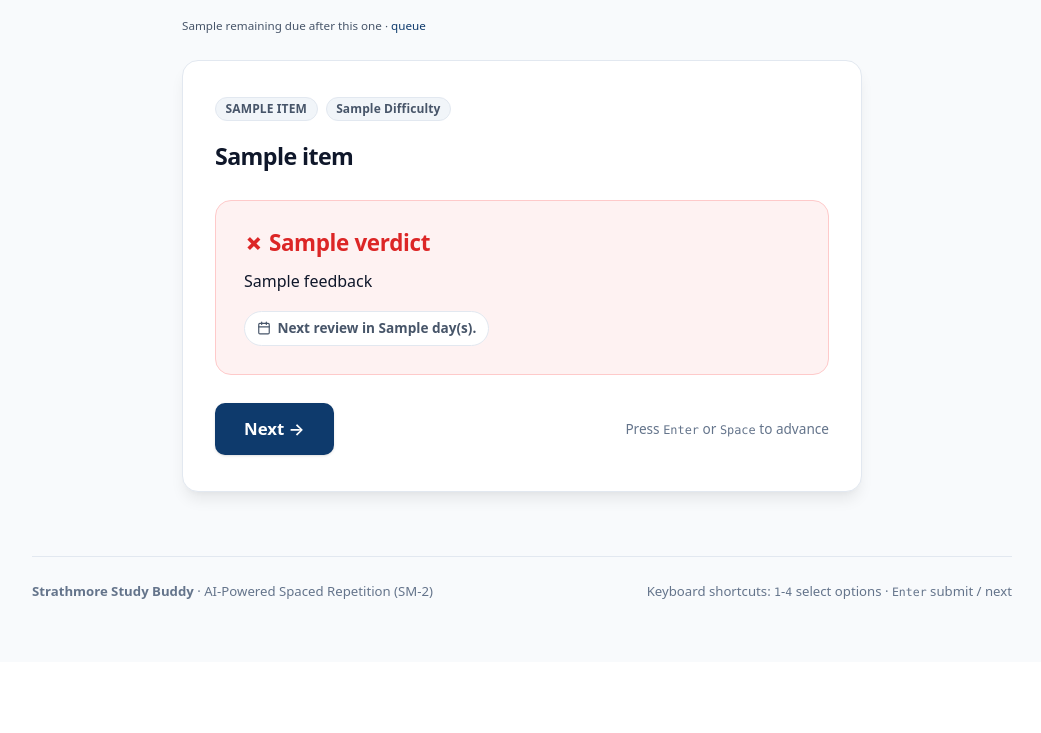
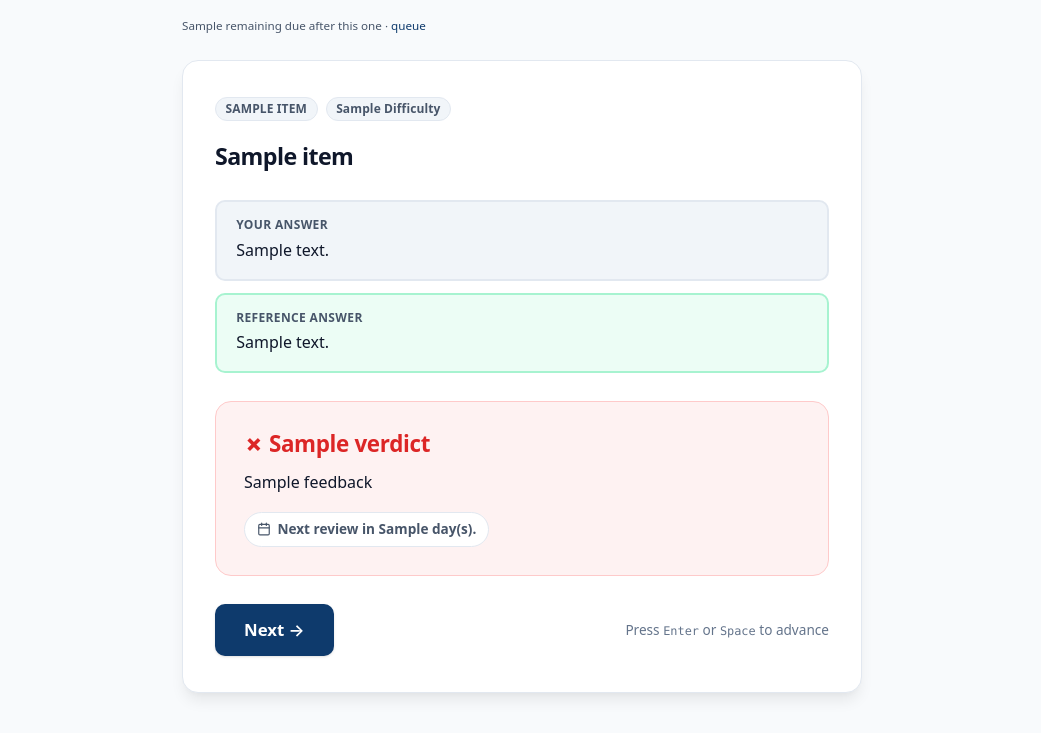
Before and after one commit to keanehatescoding/starthmore-study-buddy, a FastAPI app: template templates/take.html in a window 1280 px wide. Shown: the part 138-871 px from the top of the page, without its empty margins (118-1159 px from the left). Before the commit the page ends 737 px from the top, so only its background shows below. Run offline with FastAPI, Linux system fonts and the light colour scheme; the template is opened without the code that fills it: most values are stand-ins (such as "Sample title", 1, 10 or a date in 2020); parts of the project's set-up code (start-up, migrations or seed data) failed here and were passed over.

Commit message:
feat(review): reveal the key and the user's answer on the result page
MCQ results list the options again with the correct one and the user's
pick marked; short answers show the user's answer beside the reference
answer. The submitted answer is stored on ReviewState (migration 0017,
review_states.last_answer) so the PRG result page and replays can read
it back; rows answered before the migration show the key only.

Closes #60

Co-Authored-By: Claude Opus 5.5 <noreply@anthropic.com>

```diff
--- a/app/grade.py
+++ b/app/grade.py
@@ -111,12 +111,21 @@ def _stored_mcq_index(value, n_options: int) -> int | None:
     return _mcq_index(str(int(number)), n_options) if number.is_integer() else None
 
 
+def mcq_index(value, item: QuizItem) -> int | None:
+    """A submitted answer as an index into the item's options, or None."""
+    return _mcq_index(value, len(item.options or []))
+
+
+def correct_mcq_index(item: QuizItem) -> int | None:
+    """The item's correct option, or None when the stored key is unusable."""
+    return _stored_mcq_index(item.correct_answer, len(item.options or []))
+
+
 def grade_mcq(item: QuizItem, answer: str) -> float:
-    n = len(item.options or [])
-    chosen = _mcq_index(answer, n)
+    chosen = mcq_index(answer, item)
     if chosen is None:
         raise InvalidAnswer("Pick one of the listed options.")
-    return 1.0 if chosen == _stored_mcq_index(item.correct_answer, n) else 0.0
+    return 1.0 if chosen == correct_mcq_index(item) else 0.0
 
 
 def _is_due(state: ReviewState | None, now: datetime) -> bool:
@@ -212,6 +221,7 @@ def submit_answer(
     state.ease_factor = ease
     state.last_result = verdict(partial)
     state.last_feedback = feedback
+    state.last_answer = answer
     if quality < 3:
         state.lapses += 1
     state.next_review_date = next_review_date(interval, now, user_zone(session, user_id))
--- a/app/main.py
+++ b/app/main.py
@@ -27,8 +27,10 @@ from app.grade import (
     MAX_ANSWER_CHARS,
     InvalidAnswer,
     NotDue,
+    correct_mcq_index,
     due_count,
     due_items,
+    mcq_index,
     submit_answer,
     user_owns_item,
 )
@@ -560,7 +562,11 @@ def review_result(
         "verdict": state.last_result,
         "feedback": state.last_feedback or "",
         "interval_days": state.interval_days,
+        "answer": state.last_answer,  # NULL on rows answered before 0017
     }
+    if item.question_type == "mcq":
+        result["chosen"] = mcq_index(state.last_answer, item)
+        result["correct_index"] = correct_mcq_index(item)
     return _take_page(request, session, user, item, result=result)
 
 
--- a/app/models.py
+++ b/app/models.py
@@ -164,6 +164,8 @@ class ReviewState(SQLModel, table=True):
     )
     # the grader's feedback on the last answer, shown on the result page
     last_feedback: Optional[str] = Field(default=None, sa_column=Column(Text))
+    # the answer as submitted (option index for an MCQ), shown beside the key
+    last_answer: Optional[str] = Field(default=None, sa_column=Column(Text))
 
 
 class ReviewLog(SQLModel, table=True):
--- a/static/css/app.css
+++ b/static/css/app.css
@@ -1089,6 +1089,98 @@ pre.text {
 .option-label:has(input[type="radio"]:checked) .option-badge {
   background: var(--primary);
   color: #ffffff;
+}
+
+/* Result page: the options with the key and the user's pick marked */
+.reveal-options {
+  list-style: none;
+  padding: 0;
+}
+
+.reveal-option {
+  display: flex;
+  align-items: center;
+  gap: 0.85rem;
+  padding: 0.95rem 1.2rem;
+  background: var(--surface-hover);
+  border: 2px solid var(--border-subtle);
+  border-radius: var(--radius-md);
+  font-size: 1rem;
+  font-weight: 500;
+  color: var(--text-main);
+}
+
+.reveal-option.is-key {
+  background: var(--success-bg);
+  border-color: var(--success);
+  font-weight: 600;
+}
+
+.reveal-option.is-key .option-badge {
+  background: var(--success);
+  color: #ffffff;
+}
+
+.reveal-option.is-wrong-pick {
+  background: var(--danger-bg);
+  border-color: var(--danger);
+}
+
+.reveal-option.is-wrong-pick .option-badge {
+  background: var(--danger);
+  color: #ffffff;
+}
+
+.reveal-tag {
+  font-size: 0.75rem;
+  font-weight: 700;
+  text-transform: uppercase;
+  letter-spacing: 0.03em;
+  color: var(--text-muted);
+  white-space: nowrap;
+}
+
+.reveal-option.is-key .reveal-tag {
+  color: var(--success);
+}
+
+.reveal-option.is-wrong-pick .reveal-tag {
+  color: var(--danger);
+}
+
+.reveal-answers {
+  display: flex;
+  flex-direction: column;
+  gap: 0.75rem;
+  margin-bottom: 1.75rem;
+}
+
+.reveal-block {
+  padding: 0.95rem 1.2rem;
+  background: var(--surface-hover);
+  border: 2px solid var(--border-subtle);
+  border-radius: var(--radius-md);
+}
+
+.reveal-block.is-key {
+  background: var(--success-bg);
+  border-color: var(--success-border);
+}
+
+.reveal-label {
+  font-size: 0.75rem;
+  font-weight: 700;
+  text-transform: uppercase;
+  letter-spacing: 0.03em;
+  color: var(--text-muted);
+  margin: 0 0 0.35rem;
+}
+
+.reveal-text {
+  margin: 0;
+  line-height: 1.6;
+  white-space: pre-wrap;
+  overflow-wrap: anywhere;
 }
 
 /* Short answer textarea */
--- a/templates/take.html
+++ b/templates/take.html
@@ -35,6 +35,36 @@
     <h1 class="quiz-question">{{ item.question }}</h1>
 
     {% if result %}
+    {% if item.question_type == "mcq" %}
+    <!-- The options again: the key and the user's pick -->
+    <ul class="options-group reveal-options">
+      {% set letters = ["A", "B", "C", "D", "E", "F"] %}
+      {% for o in item.options %}
+      {% set is_key = loop.index0 == result.correct_index %}
+      {% set is_pick = loop.index0 == result.chosen %}
+      <li class="reveal-option{% if is_key %} is-key{% elif is_pick %} is-wrong-pick{% endif %}">
+        <span class="option-badge">{{ letters[loop.index0] if loop.index0 < 6 else loop.index }}</span>
+        <span class="option-text">{{ o }}</span>
+        {% if is_key %}<span class="reveal-tag">Correct answer</span>{% endif %}
+        {% if is_pick %}<span class="reveal-tag">Your answer</span>{% endif %}
+      </li>
+      {% endfor %}
+    </ul>
+    {% else %}
+    <div class="reveal-answers">
+      {% if result.answer %}
+      <div class="reveal-block">
+        <h3 class="reveal-label">Your answer</h3>
+        <p class="reveal-text">{{ result.answer }}</p>
+      </div>
+      {% endif %}
+      <div class="reveal-block is-key">
+        <h3 class="reveal-label">Reference answer</h3>
+        <p class="reveal-text">{{ item.correct_answer }}</p>
+      </div>
+    </div>
+    {% endif %}
+
     <!-- Result / Evaluation Feedback Panel -->
     <div class="result-panel {% if result.correct %}correct{% elif result.verdict == 'partial' %}partial{% else %}incorrect{% endif %}">
       <h2 class="result-title">
```
Also changed, not shown: alembic/versions/0017_review_last_answer.py (added, +22 -0 lines), tests/test_review.py (+70 -0 lines).
